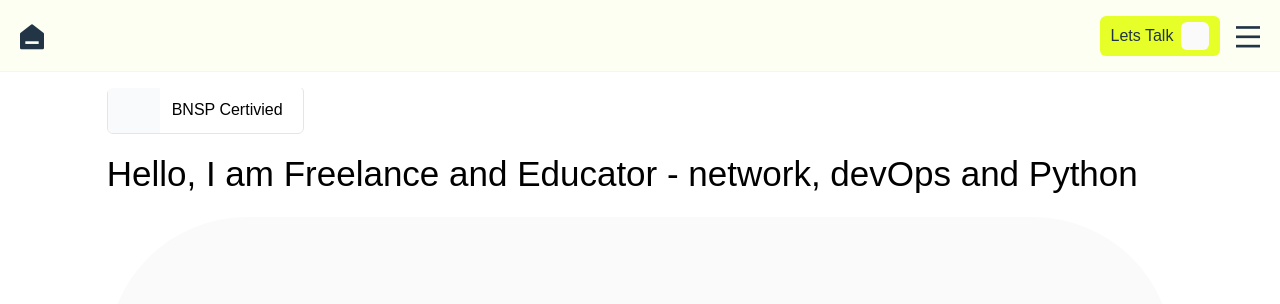
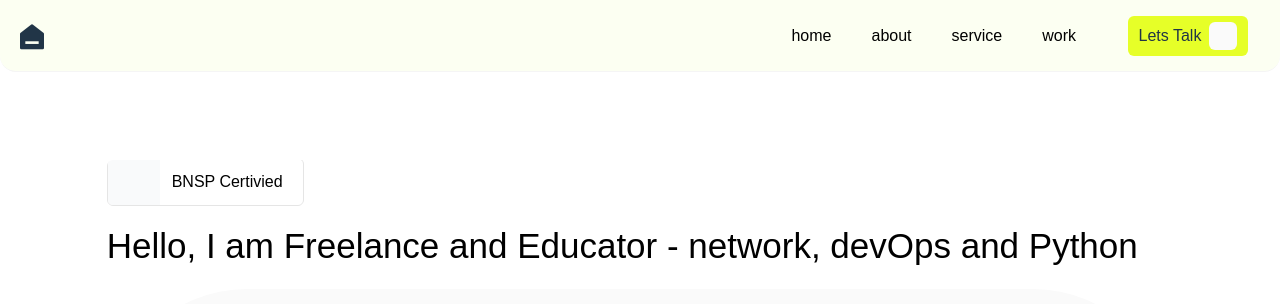
Before and after one commit to rakaMain/web-portofolio, a React (Vite) app in the folder first-react/: page / in a window 1280 px wide. Shown: the top 304 px of the page. Built offline with nearby package versions, Linux system fonts and the light colour scheme.

Commit message:
akhir dari header

```diff
--- a/first-react/src/header.jsx
+++ b/first-react/src/header.jsx
@@ -9,11 +9,19 @@ export default function MyHead() {
   return (
     <>
       {/* HEADER */}
-      <header className="
+      <header className=" container  rounded-b-2xl
         fixed top-0 z-50 w-full h-18 flex items-center justify-end
-        px-6 gap-3 bg-[#FCFFF2] border-b border-neutral-100
+        px-6 gap-3 bg-[#FCFFF2] sm:relative mx-auto border-b border-neutral-100
       ">
         <i className="ri-home-6-fill scale-200 me-auto" />
+
+        <div className="hidden md:flex w-auto gap-x-10 me-10 ">
+          <ul className="text-black ">home</ul>
+          <ul className="text-black">about</ul>
+          <ul className="text-black">service</ul>
+          <ul className="text-black">work</ul>
+        </div>
+
 
         <div className="w-30 bg-[#E6FF28] rounded-md h-10 flex items-center justify-center gap-x-2 me-2">
           <p>Lets Talk</p>
@@ -21,7 +29,7 @@ export default function MyHead() {
         </div>
 
         <i
-          className={shown ? "ri-close-line scale-200" : "ri-menu-line scale-200"}
+          className={shown ? "ri-close-line scale-200 md:hidden" : "ri-menu-line scale-200 md:hidden"}
           onClick={toggleNav}
         />
       </header>
@@ -38,7 +46,7 @@ export default function MyHead() {
 
           /* ketika open */
           ${shown
-            ? " translate-x-0 opacity-100 pointer-events-auto"
+            ? " translate-x-0 opacity-98 pointer-events-auto"
             /* ketika close */
             : " -translate-x-full opacity-0 pointer-events-none"
           }
@@ -52,14 +60,15 @@ export default function MyHead() {
         {/* Menu */}
         <nav className="flex flex-col gap-y-10 mt-4">
           {["Home", "About", "Service", "Work"].map((item) => (
-            <div key={item} className="border-b-2 border-gray-200">
+            <div key={item} className="border-b-2 flex justify-between border-gray-200">
               <ul className="text-xl">{item}</ul>
+              <i className="ri-arrow-drop-down-fill scale-180"></i>
             </div>
           ))}
         </nav>
 
         {/* MiniCards */}
-        <div className="w-full h-40 flex flex-wrap gap-2 bg-amber-200 items-start justify-start p-2 mt-10 rounded-xl">
+        <div className="w-full h-auto flex flex-wrap gap-2  p-2 mt-10 rounded-xl">
           <MiniCard name="Instagram" icon="ri-instagram-fill scale-200 m-auto" />
           <MiniCard name="Linkedin"  icon="ri-linkedin-fill scale-200 m-auto" />
           <MiniCard name="Youtube"   icon="ri-youtube-fill scale-200 m-auto" />
--- a/first-react/src/main.jsx
+++ b/first-react/src/main.jsx
@@ -13,7 +13,7 @@ import "remixicon/fonts/remixicon.css";
 
 function Mycoder(){
   return(
-    <div className=" flex-col justify-center gap-1.5 bg-white relative">
+    <div className=" flex-col  w-full justify-center gap-1.5 bg-white relative">
       <MyHead />
       <MyMainSec />
     </div>
```
